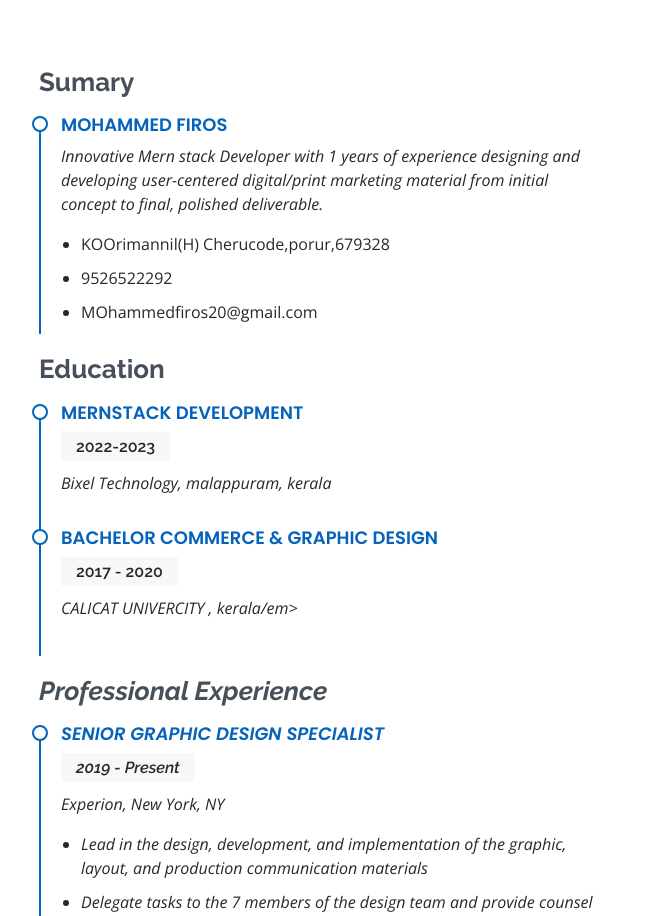
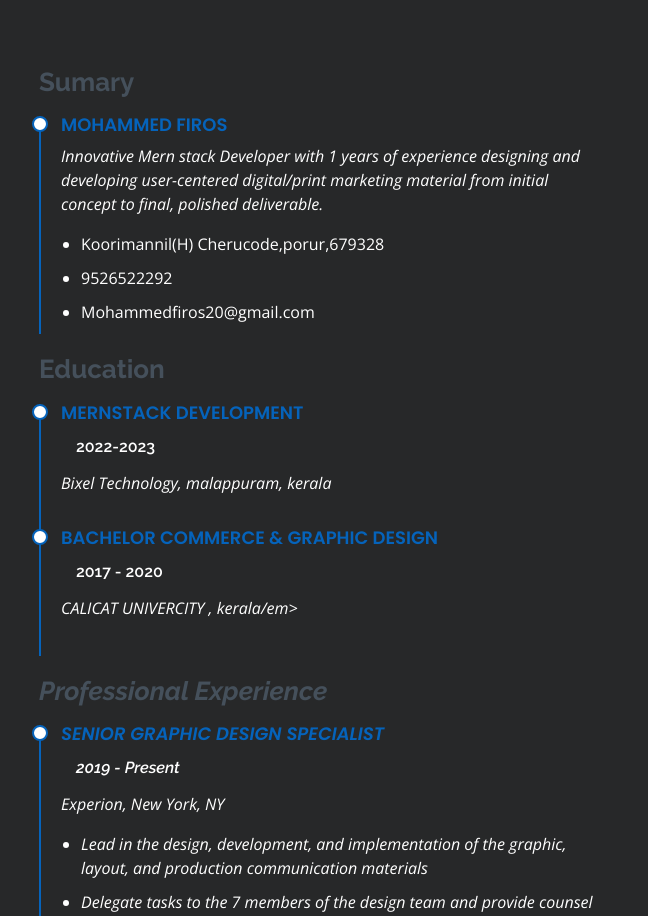
Before and after one commit to Firozyy/PORTFOLIOog, a plain HTML site: page index.html in a window 1280 px wide. Shown: the part 1986-2902 px from the top of the page, without its empty margins (93-741 px from the left). Drawn offline with nearby package versions, Linux system fonts and the light colour scheme.

Commit message:
speeling mistake

```diff
--- a/assets/css/style.css
+++ b/assets/css/style.css
@@ -10,7 +10,8 @@
 --------------------------------------------------------------*/
 body {
   font-family: "Open Sans", sans-serif;
-  color: #272829;
+  color: #ffffff;
+  background-color: #272829;
 }
 
 a {
@@ -513,11 +514,12 @@ section {
   font-family: "Poppins", sans-serif;
   color: #0563bb;
   margin-bottom: 10px;
+
 }
 
 .resume .resume-item h5 {
   font-size: 16px;
-  background: #f7f8f9;
+
   padding: 5px 15px;
   display: inline-block;
   font-weight: 600;
--- a/index.html
+++ b/index.html
@@ -212,13 +212,13 @@
           <div class="col-lg-6">
             <h3 class="resume-title">Sumary</h3>
             <div class="resume-item pb-0">
-              <h4>MOhammed FIROS</h4>
+              <h4>Mohammed FIROS</h4>
               <p><em>Innovative Mern stack Developer with 1 years of experience designing and developing user-centered
                   digital/print marketing material from initial concept to final, polished deliverable.</em></p>
               <ul>
-                <li>KOOrimannil(H) Cherucode,porur,679328</li>
+                <li>Koorimannil(H) Cherucode,porur,679328</li>
                 <li>9526522292</li>
-                <li>MOhammedfiros20@gmail.com</li>
+                <li>Mohammedfiros20@gmail.com</li>
               </ul>
             </div>
 
```
